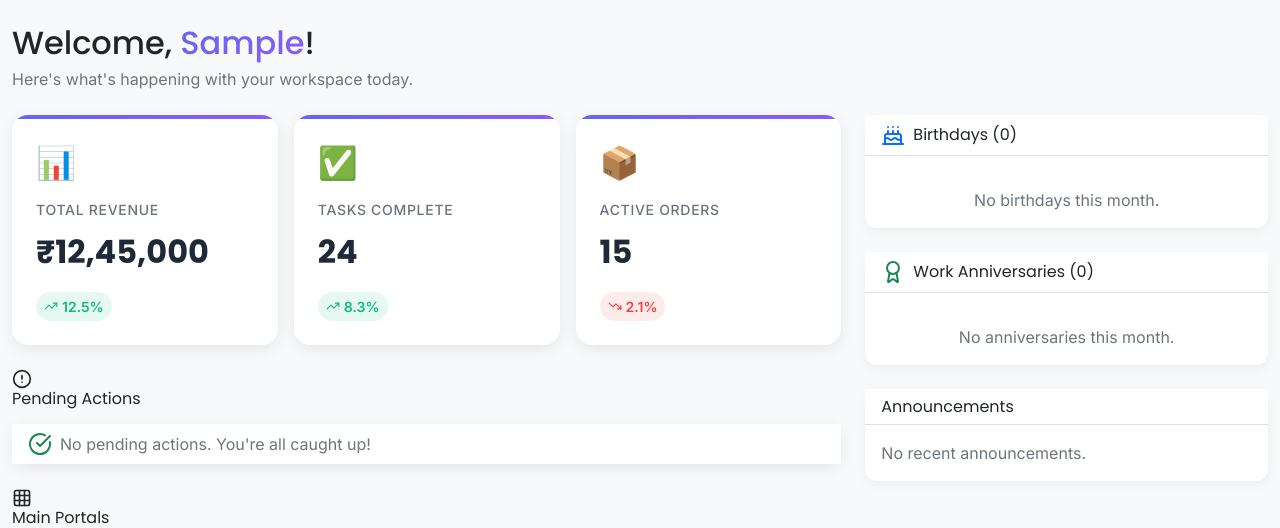
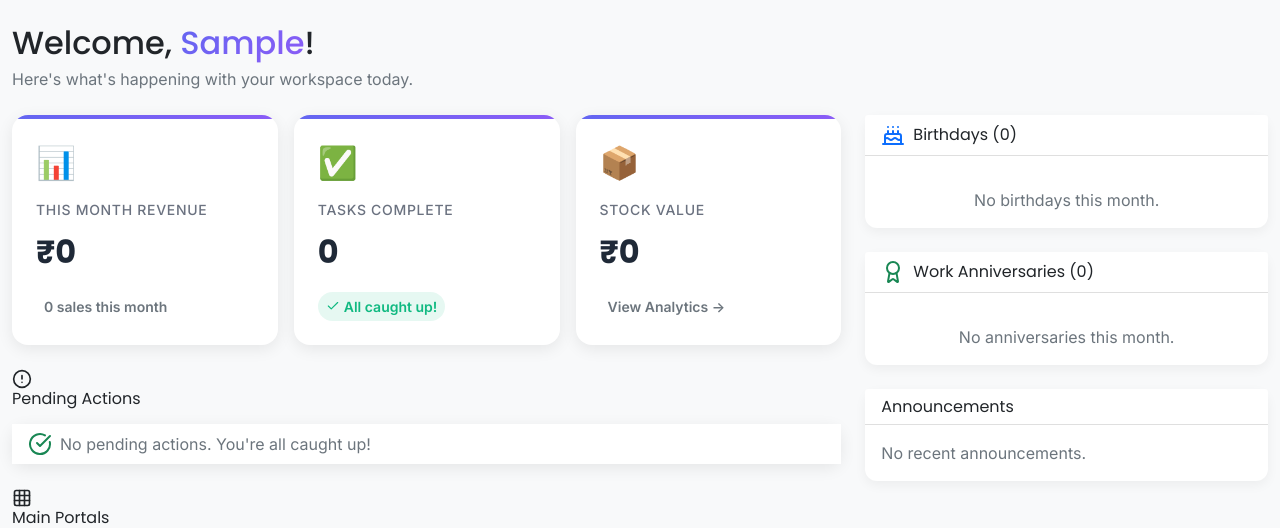
Before and after one commit to Mayurrrrrrrrrr/ffwork, a Django app: page / in a window 1280 px wide. Shown: the part 58-586 px from the top of the page. Run offline with Django 4.2, Linux system fonts and the light colour scheme; the visitor is signed in with stand-in values (Sample User, id 1); data that the repository does not hold is empty; parts of the project's set-up code (start-up, migrations or seed data) failed here and were passed over; some libraries are stand-ins or nearby versions.

Commit message:
Dashboard now shows real data from analytics imports
- Updated portal_home view to fetch real revenue, stock, tasks data
- This Month Revenue: from SalesRecord (current month sales)
- Stock Value: from latest StockSnapshot
- Tasks Complete/Pending: from user's Task assignments
- Removed hardcoded sample data from Alpine.js

```diff
--- a/Darpan/apps/dashboard/views.py
+++ b/Darpan/apps/dashboard/views.py
@@ -5,8 +5,8 @@ Portal home with pending actions, celebrations, and announcements.
 
 from django.shortcuts import render
 from django.contrib.auth.decorators import login_required
-from django.db.models import Count, Q
-from datetime import date
+from django.db.models import Count, Q, Sum, Max, F
+from datetime import date, timedelta
 from apps.core.models import User, Announcement
 from apps.core.utils import check_role, has_any_role
 
@@ -68,7 +68,48 @@ def portal_home(request):
             is_active=True
         ).order_by('-post_date')[:3]
 
-    # Calculate pending actions (placeholder - will be filled when other modules are created)
+    # ============== REAL KPI DATA ==============
+    total_revenue = 0
+    sales_count = 0
+    stock_value = 0
+    tasks_complete = 0
+    tasks_pending = 0
+
+    if company:
+        # Get sales revenue from analytics
+        try:
+            from apps.analytics.models import SalesRecord, StockSnapshot
+
+            # Sales data - this month
+            month_start = date.today().replace(day=1)
+            sales_qs = SalesRecord.objects.filter(
+                company=company,
+                transaction_type='sale',
+                transaction_date__gte=month_start
+            )
+            total_revenue = sales_qs.aggregate(total=Sum('final_amount'))['total'] or 0
+            sales_count = sales_qs.count()
+
+            # Stock value
+            stock_qs = StockSnapshot.objects.filter(company=company)
+            latest_date = stock_qs.aggregate(Max('snapshot_date'))['snapshot_date__max']
+            if latest_date:
+                stock_value = stock_qs.filter(snapshot_date=latest_date).aggregate(
+                    total=Sum(F('quantity') * F('sale_price'))
+                )['total'] or 0
+        except:
+            pass
+
+        # Get tasks data
+        try:
+            from apps.tasks.models import Task
+            user_tasks = Task.objects.filter(assigned_to=user)
+            tasks_complete = user_tasks.filter(status='completed').count()
+            tasks_pending = user_tasks.exclude(status='completed').count()
+        except:
+            pass
+
+    # Calculate pending actions
     pending_reports_count = 0
     reports_to_verify_count = 0
     pending_btl_count = 0
@@ -76,15 +117,14 @@ def portal_home(request):
     pending_stock_incoming_count = 0
     pending_stock_shipped_count = 0
 
-    # TODO: Add actual queries when expense, BTL, purchasing, and stock modules are created
-
     total_pending_actions = (
         pending_reports_count +
         reports_to_verify_count +
         pending_btl_count +
         pending_po_count +
         pending_stock_incoming_count +
-        pending_stock_shipped_count
+        pending_stock_shipped_count +
+        tasks_pending
     )
 
     # Check user roles
@@ -117,6 +157,12 @@ def portal_home(request):
         'is_order_team': is_order_team,
         'is_purchase_team': is_purchase_team,
         'can_manage_referrals': can_manage_referrals,
+        # Real KPI data
+        'total_revenue': total_revenue,
+        'sales_count': sales_count,
+        'stock_value': stock_value,
+        'tasks_complete': tasks_complete,
+        'tasks_pending': tasks_pending,
     }
 
     return render(request, 'dashboard/portal_home.html', context)
--- a/Darpan/templates/dashboard/portal_home.html
+++ b/Darpan/templates/dashboard/portal_home.html
@@ -82,16 +82,15 @@
     <div class="row g-4">
         <!-- Main Column -->
         <div class="col-lg-8">
-            <!-- Quick Stats KPI Cards -->
+            <!-- Quick Stats KPI Cards - REAL DATA from view -->
             <div class="row g-3 mb-4">
                 <div class="col-md-4 col-sm-6">
                     <div class="kpi-card">
                         <div class="kpi-icon">📊</div>
-                        <div class="kpi-label">Total Revenue</div>
-                        <div class="kpi-value counter" x-text="formatCurrency(stats.revenue)">₹0</div>
-                        <div class="kpi-change positive">
-                            <i data-lucide="trending-up" style="width:14px; height:14px;"></i>
-                            <span>12.5%</span>
+                        <div class="kpi-label">This Month Revenue</div>
+                        <div class="kpi-value">₹{{ total_revenue|floatformat:0|default:"0" }}</div>
+                        <div class="kpi-change text-muted small">
+                            {{ sales_count }} sale{{ sales_count|pluralize }} this month
                         </div>
                     </div>
                 </div>
@@ -100,22 +99,28 @@
                     <div class="kpi-card">
                         <div class="kpi-icon">✅</div>
                         <div class="kpi-label">Tasks Complete</div>
-                        <div class="kpi-value counter" x-text="stats.tasksComplete">0</div>
+                        <div class="kpi-value">{{ tasks_complete }}</div>
+                        {% if tasks_pending > 0 %}
+                        <div class="kpi-change negative">
+                            <i data-lucide="clock" style="width:14px; height:14px;"></i>
+                            <span>{{ tasks_pending }} pending</span>
+                        </div>
+                        {% else %}
                         <div class="kpi-change positive">
-                            <i data-lucide="trending-up" style="width:14px; height:14px;"></i>
-                            <span>8.3%</span>
+                            <i data-lucide="check" style="width:14px; height:14px;"></i>
+                            <span>All caught up!</span>
                         </div>
+                        {% endif %}
                     </div>
                 </div>
 
                 <div class="col-md-4 col-sm-6">
                     <div class="kpi-card">
                         <div class="kpi-icon">📦</div>
-                        <div class="kpi-label">Active Orders</div>
-                        <div class="kpi-value counter" x-text="stats.activeOrders">0</div>
-                        <div class="kpi-change negative">
-                            <i data-lucide="trending-down" style="width:14px; height:14px;"></i>
-                            <span>2.1%</span>
+                        <div class="kpi-label">Stock Value</div>
+                        <div class="kpi-value">₹{{ stock_value|floatformat:0|default:"0" }}</div>
+                        <div class="kpi-change text-muted small">
+                            <a href="{% url 'analytics:dashboard' %}" class="text-decoration-none">View Analytics →</a>
                         </div>
                     </div>
                 </div>
@@ -309,24 +314,9 @@
 <script>
     document.addEventListener('alpine:init', () => {
         Alpine.data('dashboardHome', () => ({
-            stats: {
-                revenue: 1245000,
-                tasksComplete: 24,
-                activeOrders: 15
-            },
-
-            formatCurrency(value) {
-                return '₹' + value.toLocaleString('en-IN');
-            },
-
             init() {
-                // Animate numbers on load
-                this.animateNumbers();
-            },
-
-            animateNumbers() {
-                // Simple counter animation can be added here
-                console.log('Dashboard initialized');
+                // Dashboard initialized with real data from server
+                console.log('Dashboard Home initialized');
             }
         }));
     });
```
